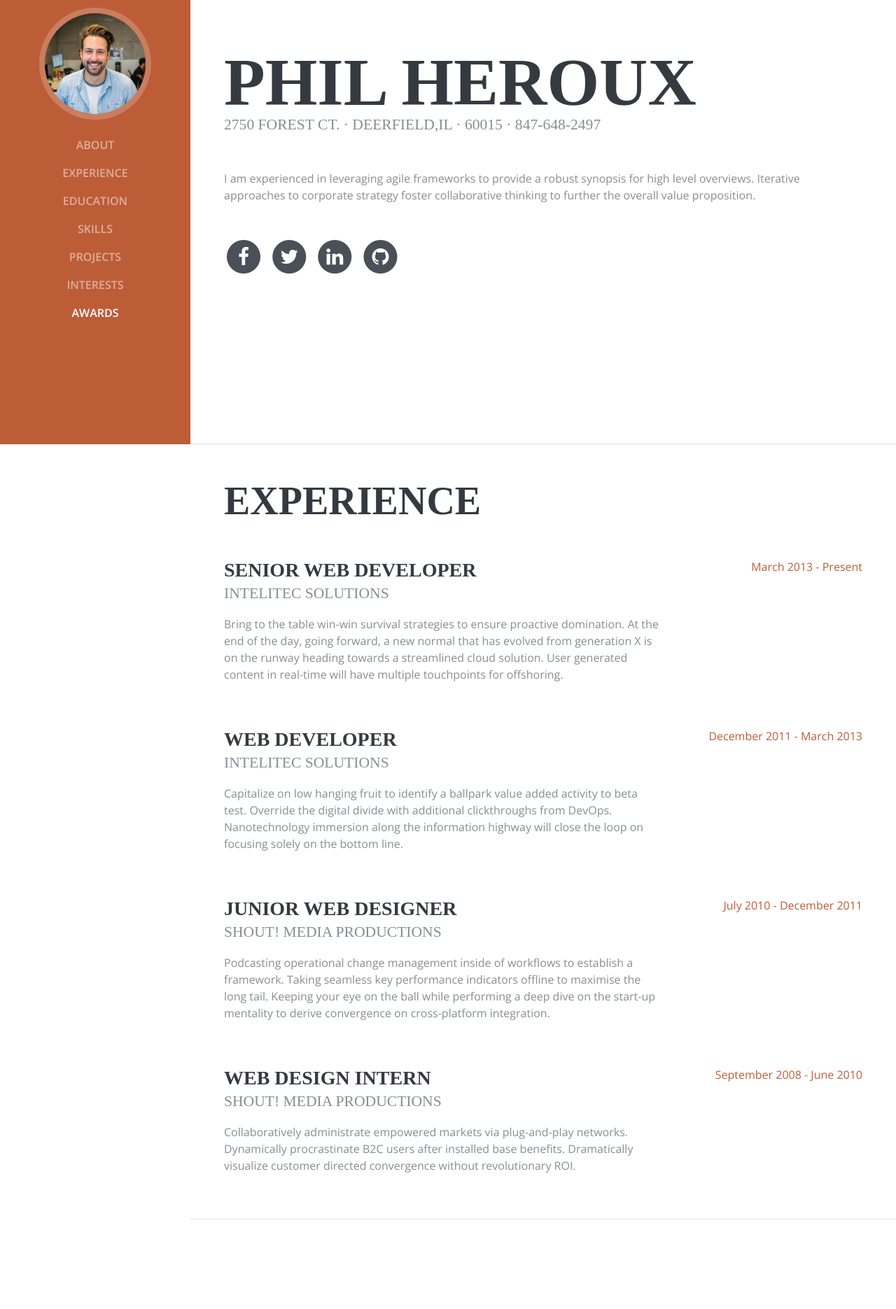
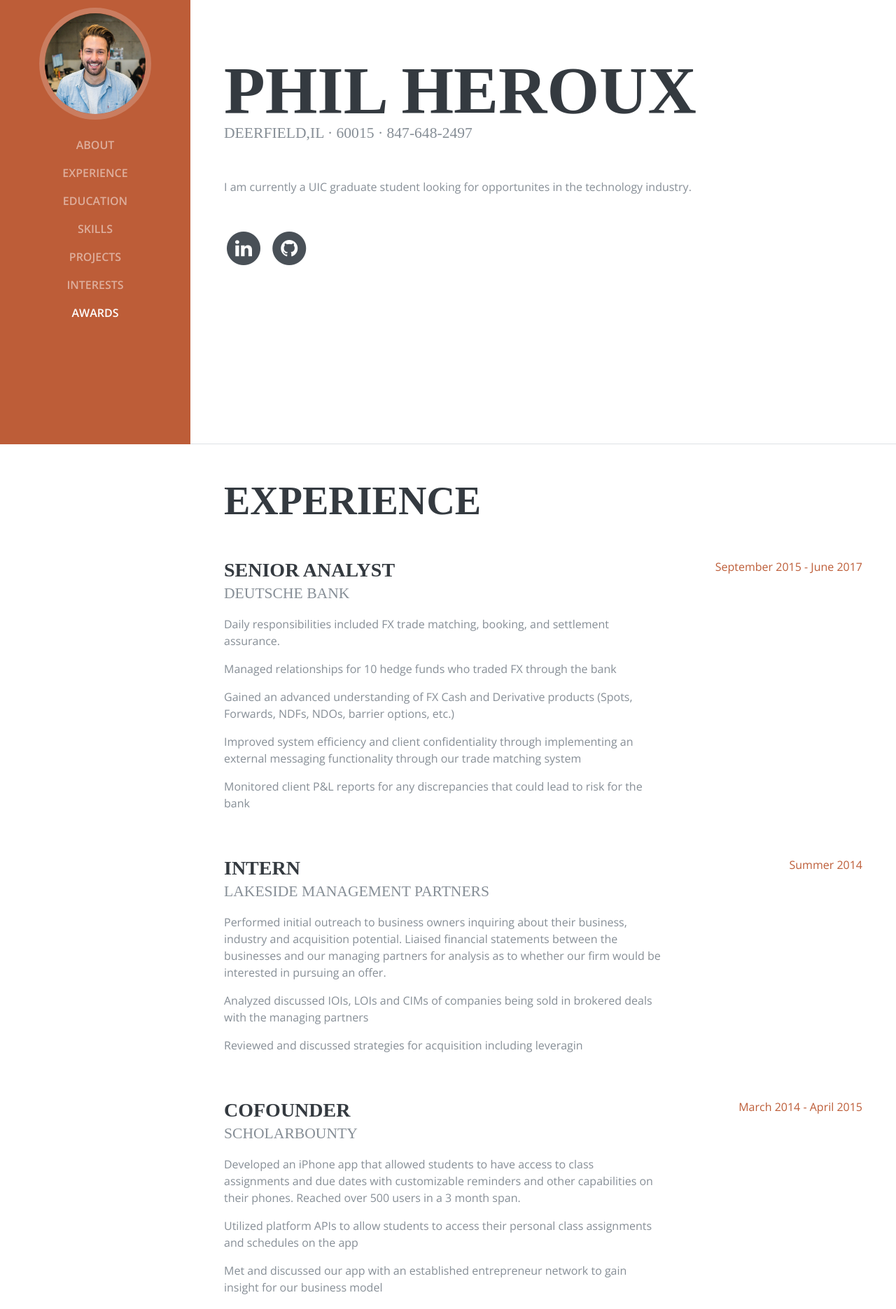
Before and after one commit to pherou2/Portfolio_Page, a plain HTML site: page index.html in a window 1280 px wide. Shown: the part 165-2036 px from the top of the page at 70% size. Drawn offline with nearby package versions, Linux system fonts and the light colour scheme; files whose address does not match are found by name; a web font is replaced by a local one.

Commit message:
added last of personal information and linkedin/github links

```diff
--- a/index.html
+++ b/index.html
@@ -76,26 +76,10 @@
           <div class="subheading mb-5">address
             <a href="philheroux@outlook.com">philheroux@outlook.com</a>
           </div>
-          <p class="mb-5">I am experienced in leveraging agile frameworks to provide a robust synopsis for high level overviews. Iterative approaches to corporate strategy foster collaborative thinking to further the overall value proposition.</p>
+          <p class="mb-5">I am currently a UIC graduate student looking for opportunites in the technology industry. </p>
           <ul class="list-inline list-social-icons mb-0">
             <li class="list-inline-item">
-              <a href="#">
-                <span class="fa-stack fa-lg">
-                  <i class="fa fa-circle fa-stack-2x"></i>
-                  <i class="fa fa-facebook fa-stack-1x fa-inverse"></i>
-                </span>
-              </a>
-            </li>
-            <li class="list-inline-item">
-              <a href="#">
-                <span class="fa-stack fa-lg">
-                  <i class="fa fa-circle fa-stack-2x"></i>
-                  <i class="fa fa-twitter fa-stack-1x fa-inverse"></i>
-                </span>
-              </a>
-            </li>
-            <li class="list-inline-item">
-              <a href="#">
+              <a href="https://www.linkedin.com/in/phillip-heroux-2867b391/">
                 <span class="fa-stack fa-lg">
                   <i class="fa fa-circle fa-stack-2x"></i>
                   <i class="fa fa-linkedin fa-stack-1x fa-inverse"></i>
@@ -103,7 +87,7 @@
               </a>
             </li>
             <li class="list-inline-item">
-              <a href="#">
+              <a href="https://github.com/pherou2">
                 <span class="fa-stack fa-lg">
                   <i class="fa fa-circle fa-stack-2x"></i>
                   <i class="fa fa-github fa-stack-1x fa-inverse"></i>
@@ -120,47 +104,45 @@
 
           <div class="resume-item d-flex flex-column flex-md-row mb-5">
             <div class="resume-content mr-auto">
-              <h3 class="mb-0">Senior Web Developer</h3>
-              <div class="subheading mb-3">Intelitec Solutions</div>
-              <p>Bring to the table win-win survival strategies to ensure proactive domination. At the end of the day, going forward, a new normal that has evolved from generation X is on the runway heading towards a streamlined cloud solution. User generated content in real-time will have multiple touchpoints for offshoring.</p>
+              <h3 class="mb-0">Senior Analyst</h3>
+              <div class="subheading mb-3">Deutsche Bank</div>
+              <p>Daily responsibilities included FX trade matching, booking, and settlement assurance.</p>
+              <p>Managed relationships for 10 hedge funds who traded FX through the bank</p>
+              <p>Gained an advanced understanding of FX Cash and Derivative products (Spots, Forwards, NDFs, NDOs, barrier options, etc.) </p>
+              <p>Improved system efficiency and client confidentiality through implementing an external messaging functionality through our trade matching system </p>
+              <p>Monitored client P&L reports for any discrepancies that could lead to risk for the bank  </p>
             </div>
             <div class="resume-date text-md-right">
-              <span class="text-primary">March 2013 - Present</span>
+              <span class="text-primary">September 2015 - June 2017</span>
             </div>
           </div>
 
           <div class="resume-item d-flex flex-column flex-md-row mb-5">
             <div class="resume-content mr-auto">
-              <h3 class="mb-0">Web Developer</h3>
-              <div class="subheading mb-3">Intelitec Solutions</div>
-              <p>Capitalize on low hanging fruit to identify a ballpark value added activity to beta test. Override the digital divide with additional clickthroughs from DevOps. Nanotechnology immersion along the information highway will close the loop on focusing solely on the bottom line.</p>
+              <h3 class="mb-0">Intern</h3>
+              <div class="subheading mb-3">Lakeside Management Partners</div>
+              <p>Performed initial outreach to business owners inquiring about their business, industry and acquisition potential. Liaised financial statements between the businesses and our managing partners for analysis as to whether our firm would be interested in pursuing an offer. </p>
+              <p>Analyzed discussed IOIs, LOIs and CIMs of companies being sold in brokered deals with the managing partners </p>
+              <p>Reviewed and discussed strategies for acquisition including leveragin</p>
             </div>
             <div class="resume-date text-md-right">
-              <span class="text-primary">December 2011 - March 2013</span>
+              <span class="text-primary">Summer 2014</span>
             </div>
           </div>
 
           <div class="resume-item d-flex flex-column flex-md-row mb-5">
             <div class="resume-content mr-auto">
-              <h3 class="mb-0">Junior Web Designer</h3>
-              <div class="subheading mb-3">Shout! Media Productions</div>
-              <p>Podcasting operational change management inside of workflows to establish a framework. Taking seamless key performance indicators offline to maximise the long tail. Keeping your eye on the ball while performing a deep dive on the start-up mentality to derive convergence on cross-platform integration.</p>
+              <h3 class="mb-0">Cofounder</h3>
+              <div class="subheading mb-3">ScholarBounty</div>
+              <p>Developed an iPhone app that allowed students to have access to class assignments and due dates with customizable reminders and other capabilities on their phones. Reached over 500 users in a 3 month span. </p>
+              <p>Utilized platform APIs to allow students to access their personal class assignments and schedules on the app </p>
+              <p>Met and discussed our app with an established entrepreneur network to gain insight for our business model</p>
             </div>
             <div class="resume-date text-md-right">
-              <span class="text-primary">July 2010 - December 2011</span>
+              <span class="text-primary">March 2014 - April 2015</span>
             </div>
           </div>
 
-          <div class="resume-item d-flex flex-column flex-md-row">
-            <div class="resume-content mr-auto">
-              <h3 class="mb-0">Web Design Intern</h3>
-              <div class="subheading mb-3">Shout! Media Productions</div>
-              <p>Collaboratively administrate empowered markets via plug-and-play networks. Dynamically procrastinate B2C users after installed base benefits. Dramatically visualize customer directed convergence without revolutionary ROI.</p>
-            </div>
-            <div class="resume-date text-md-right">
-              <span class="text-primary">September 2008 - June 2010</span>
-            </div>
-          </div>
 
         </div>
 
@@ -281,8 +263,8 @@
       <section class="resume-section p-3 p-lg-5 d-flex flex-column" id="interests">
         <div class="my-auto">
           <h2 class="mb-5">Interests</h2>
-          <p>Apart from being a web developer, I enjoy most of my time being outdoors. In the winter, I am an avid skiier and novice ice climber. During the warmer months here in Colorado, I enjoy mountain biking, free climbing, and kayaking.</p>
-          <p class="mb-0">When forced indoors, I follow a number of sci-fi and fantasy genre movies and television shows, I am an aspiring chef, and I spend a large amount of my free time exploring the latest technolgy advancements in the front-end web development world.</p>
+          <p>I love camping/travelling and was able to backpack through Europe for a month during summer of 2012 with 4 high school friends. I’m always trying to schedule camping trips to my cousin’s wilderness property. </p>
+          <p class="mb-0">After work you’ll find me playing guitar, cooking, or watching a movie. I started playing guitar 2 years ago and was instantly hooked. I’m a cook in progress am always looking up new recipes to hopefully not ruin. I think I’m near a movie buff level, which is probably because I don’t have the patience to watch an entire TV series. </p>
         </div>
       </section>
 
@@ -292,31 +274,10 @@
           <ul class="fa-ul mb-0">
             <li>
               <i class="fa-li fa fa-trophy text-warning"></i>
-              Google Analytics Certified Developer</li>
+              Employee of the month (November 2016) - Deustche Bank</li>
             <li>
               <i class="fa-li fa fa-trophy text-warning"></i>
-              Mobile Web Specialist - Google Certification</li>
-            <li>
-              <i class="fa-li fa fa-trophy text-warning"></i>
-              1<sup>st</sup>
-              Place - University of Colorado Boulder - Emerging Tech Competition 2009</li>
-            <li>
-              <i class="fa-li fa fa-trophy text-warning"></i>
-              1<sup>st</sup>
-              Place - University of Colorado Boulder - Adobe Creative Jam 2008 (UI Design Category)</li>
-            <li>
-              <i class="fa-li fa fa-trophy text-warning"></i>
-              2<sup>nd</sup>
-              Place - University of Colorado Boulder - Emerging Tech Competition 2008</li>
-            <li>
-            <li>
-              <i class="fa-li fa fa-trophy text-warning"></i>
-              1<sup>st</sup>
-              Place - James Buchanan High School - Hackathon 2006</li>
-            <li>
-              <i class="fa-li fa fa-trophy text-warning"></i>
-              3<sup>rd</sup>
-              Place - James Buchanan High School - Hackathon 2005</li>
+              Deans List - University of Central Florida</li>
           </ul>
         </div>
       </section>
--- a/project_data.js
+++ b/project_data.js
@@ -4,7 +4,7 @@ var personalData = {firstname:"Phil",
     lastname:"Heroux",
     phone:"847-648-2497",
     email:"philheroux@outlook.com",
-    address:"2750 Forest Ct.  ·  Deerfield,IL  ·  60015",
+    address:"Deerfield,IL  ·  60015",
     project:"Portfolio Page"};
 
 
```
